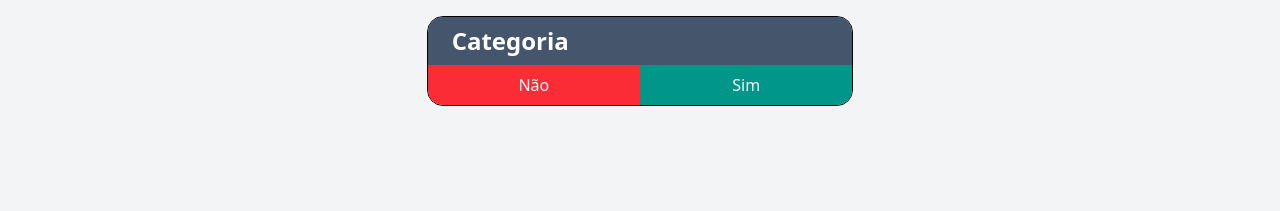
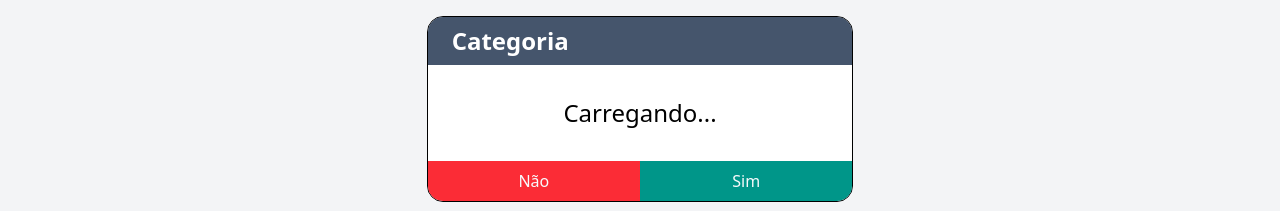
Before and after one commit to tasselii/projeto_final_bloco_03, a React (Vite) app: page /deletarcategoria/1 in a window 1280 px wide. Shown: the part 331-542 px from the top of the page. Built offline with nearby package versions, Linux system fonts and the light colour scheme; no server answers.

Commit message:
:wrench: correção para o deploy

```diff
--- a/src/components/categoria/deletarcategoria/DeletarCategoria.tsx
+++ b/src/components/categoria/deletarcategoria/DeletarCategoria.tsx
@@ -55,6 +55,10 @@ function DeletarCategoria() {
                     Categoria
                 </header>
 
+                <p className="h-full p-8 text-2xl bg-white text-center">
+                    {categoria.nome || "Carregando..."}
+                </p>
+
                 <div className="flex">
                     <button
                         className="w-full py-2 bg-red-500 text-slate-50 hover:bg-red-600"
```
